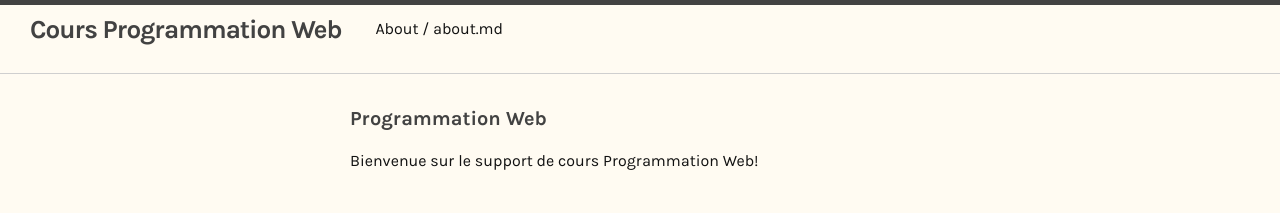
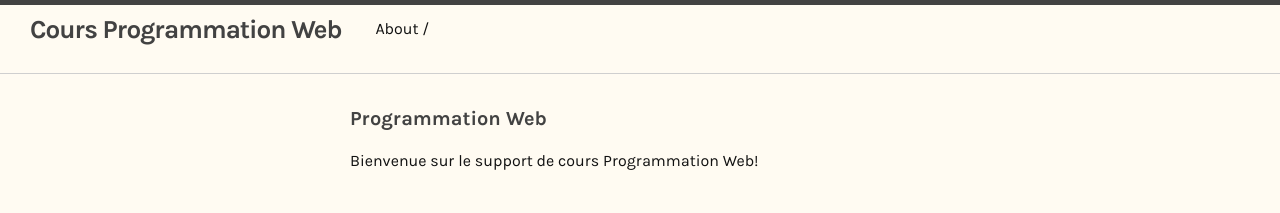
Before and after one commit to coursweb/coursweb.github.io, a Jekyll site: the page built from index.html, in a window 1280 px wide. Shown: the top 213 px of the page. Built offline with Jekyll 4.4.1, drawn with Linux system fonts in a browser that asks for light colours.

Commit message:
test path

```diff
--- a/_includes/header.html
+++ b/_includes/header.html
@@ -26,7 +26,7 @@
 
               {% assign path_parts = my_page.path | split: '/' %}
 
-              <a class="page-link{% if page_url_parts[1] == url_parts[1] %} active{% endif %}" href="{{ my_page.url | prepend: site.baseurl }}">{{ my_page.title }} / {{ path_parts[0] }}</a>
+              <a class="page-link{% if page_url_parts[1] == url_parts[1] %} active{% endif %}" href="{{ my_page.url | prepend: site.baseurl }}">{{ my_page.title }} / {{ path_parts[1] }}</a>
 
             {% endif %}
           {% endif %}
```
